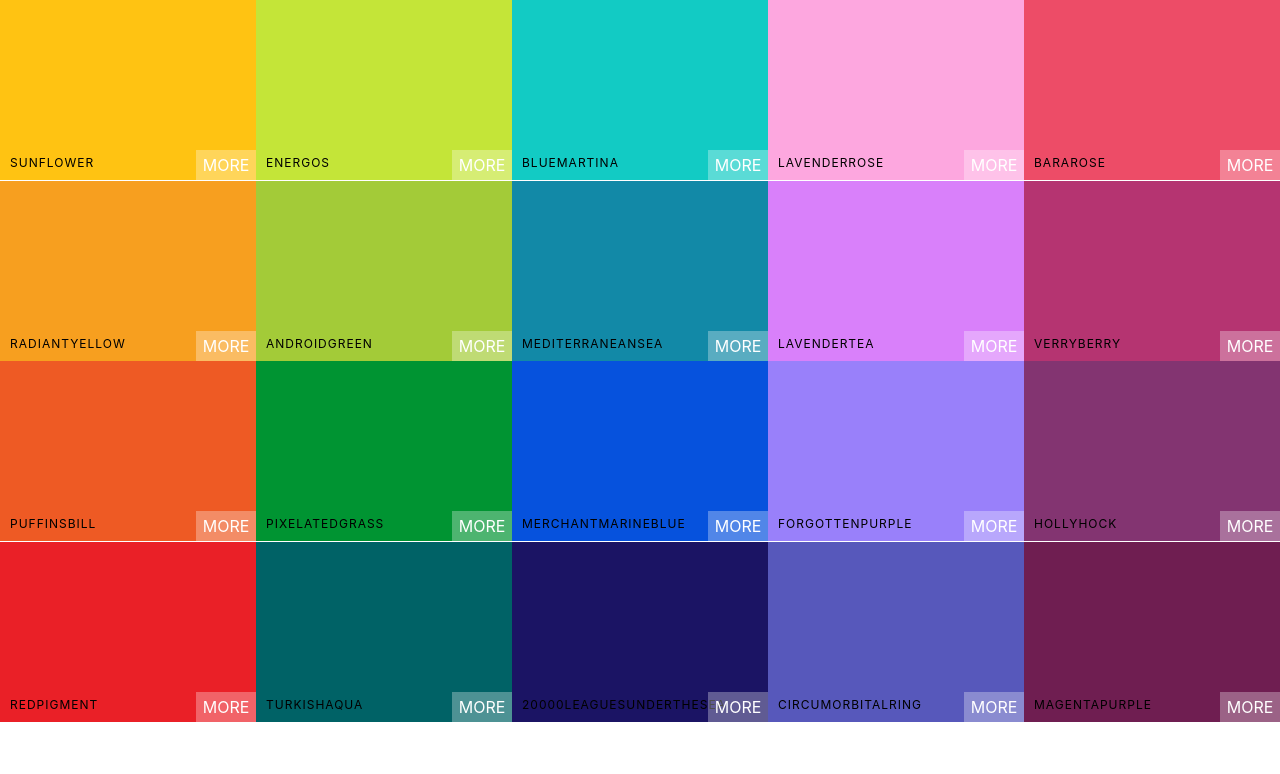
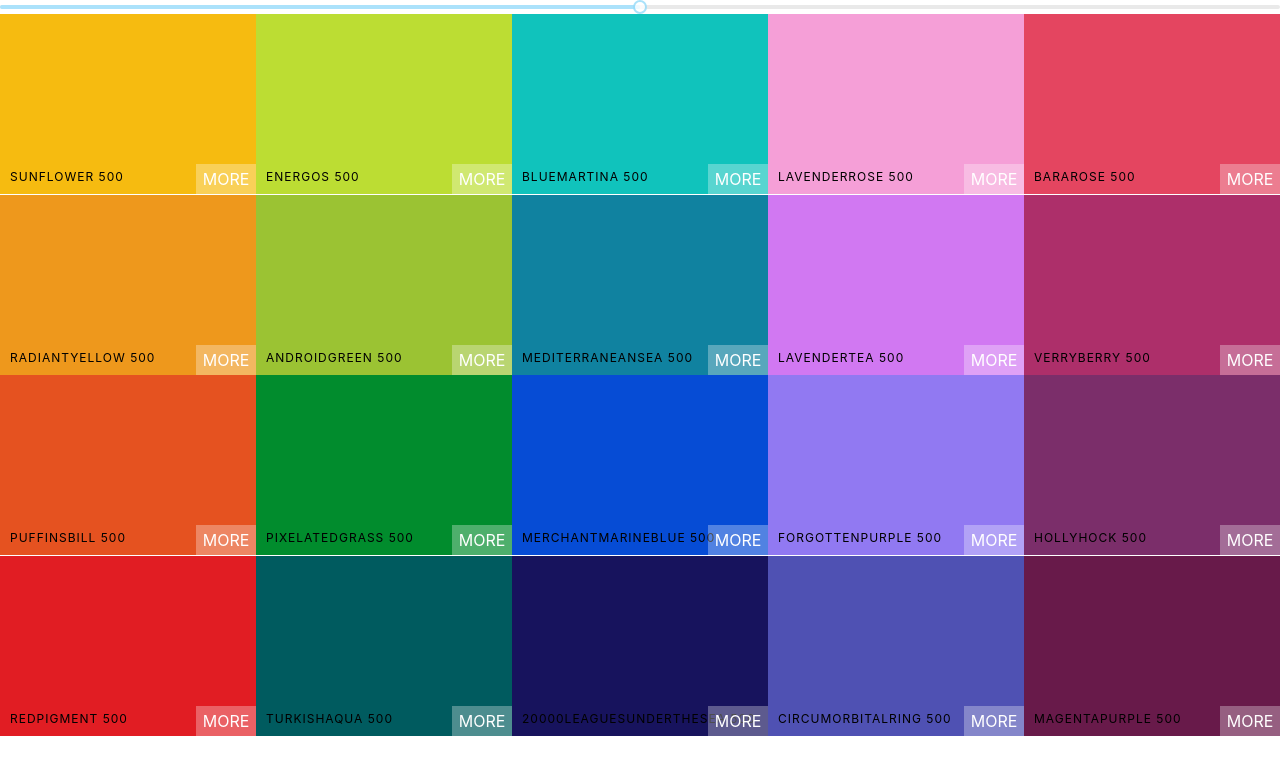
Before and after one commit to MarcuAdrian18/color-palettes-project, a React (Create React App) app: page / in a window 1280 px wide. Shown: the top 774 px of the page. Built offline with nearby package versions, Linux system fonts and the light colour scheme.

Commit message:
Adding the slider and conect it to the levels of shade

```diff
--- a/package.json
+++ b/package.json
@@ -7,6 +7,7 @@
     "@testing-library/react": "^13.3.0",
     "@testing-library/user-event": "^13.5.0",
     "chroma-js": "^2.4.2",
+    "rc-slider": "^10.0.1",
     "react": "^18.2.0",
     "react-copy-to-clipboard": "^5.1.0",
     "react-dom": "^18.2.0",
--- a/src/App.js
+++ b/src/App.js
@@ -3,10 +3,10 @@
 import { generatePalette } from "./colorHelpers";
 
 function App() {
-  console.log(generatePalette(seedColors[4]));
+  // colorHelpers.js in action => console.log(generatePalette(seedColors[4]));
   return (
     <div className="App">
-      <Palette {...seedColors[2]} />
+      <Palette palette={generatePalette(seedColors[2])} />
     </div>
   );
 }
--- a/src/Palette.js
+++ b/src/Palette.js
@@ -1,14 +1,31 @@
 import React, { Component } from "react";
 import ColorBox from "./ColorBox";
 import "./Palette.css";
+import Slider from "rc-slider";
+import "rc-slider/assets/index.css";
 
 class Palette extends Component {
+  constructor(props) {
+    super(props);
+    this.state = { level: 500 };
+    this.changeLevel = this.changeLevel.bind(this);
+  }
+  changeLevel(level) {
+    this.setState({ level });
+  }
   render() {
-    const colorBoxes = this.props.colors.map((color) => (
-      <ColorBox background={color.color} name={color.name} />
-    ));
+    const colorBoxes = this.props.palette.colors[this.state.level].map(
+      (color) => <ColorBox background={color.hex} name={color.name} />
+    );
     return (
       <div className="Palette">
+        <Slider
+          defaultValue={this.state.level}
+          min={100}
+          max={900}
+          step={100}
+          onAfterChange={this.changeLevel}
+        />
         {/* Navbar goes here */}
         <div className="Palette-colors">{colorBoxes}</div>
         {/* Footer goes here */}
```
Also changed, not shown: 1 other file (tests, documents, lock files or other folders).
